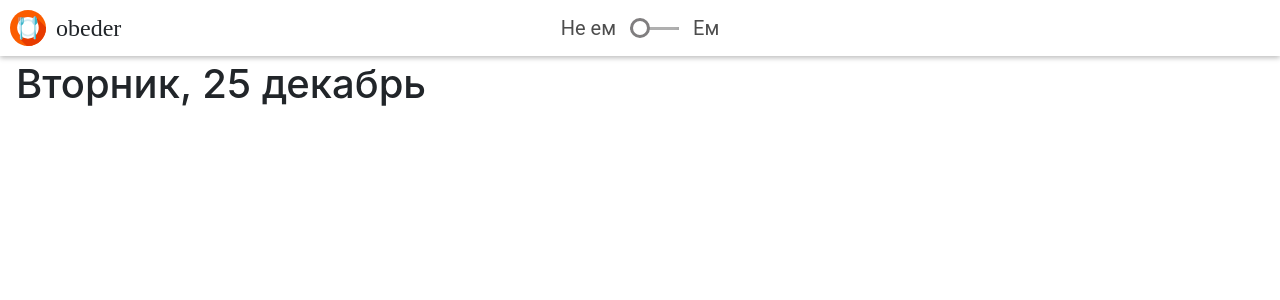
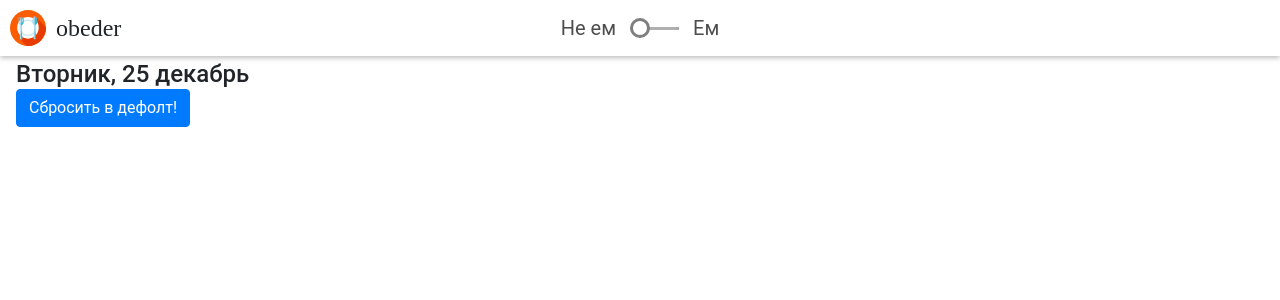
Before and after one commit to dimastad/TestObeder, a React (Create React App) app: page / in a window 1280 px wide. Shown: the top 300 px of the page. Built offline with nearby package versions, Linux system fonts and the light colour scheme; what webfontloader would draw is missing.

Commit message:
add button

```diff
--- a/src/App.css
+++ b/src/App.css
@@ -7,6 +7,7 @@
   min-width: 320px;
   overflow-x: hidden;
   overflow-y: auto;
+  font-family: Roboto;
 }
 .App-logo {
   height: 36px;
--- a/src/App.js
+++ b/src/App.js
@@ -1,6 +1,8 @@
 import React, { Component } from 'react';
 import Header from "../src/components/Header/Header";
 import Day from "../src/components/Day/Day";
+import Button from "../src/components/Button/Button";
+// import {text} from "../src/components/Button/Button";
 import './App.css';
 import "bootstrap/dist/css/bootstrap.css";
 // import { Navbar, NavItem, Nav, Grid, Row, Col } from "react-bootstrap";
@@ -12,6 +14,7 @@ class App extends Component {
         <Header />
         <div className="pageWrapper px-3">
           <Day />
+          <Button buttonText="Сбросить в дефолт!"/>
         </div>
 
       </div>
--- /dev/null
+++ b/src/components/Button/Button.js
@@ -0,0 +1,14 @@
+import React, { Component } from 'react';
+
+export default class Button extends Component {
+    render() {
+        const{
+            buttonText
+        } = this.props;
+        return (
+            <button type="button" className="btn btn-primary">
+                {buttonText}
+            </button>
+        )
+    }
+}
--- a/src/components/Day/Day.css
+++ b/src/components/Day/Day.css
@@ -1,3 +1,4 @@
 .blockTitle {
     margin: 0;
+    font-size: 24px;
 }
```
Also changed, not shown: src/components/Button/Button.css (added), src/components/MenuItem/MenuItem.js (added).
